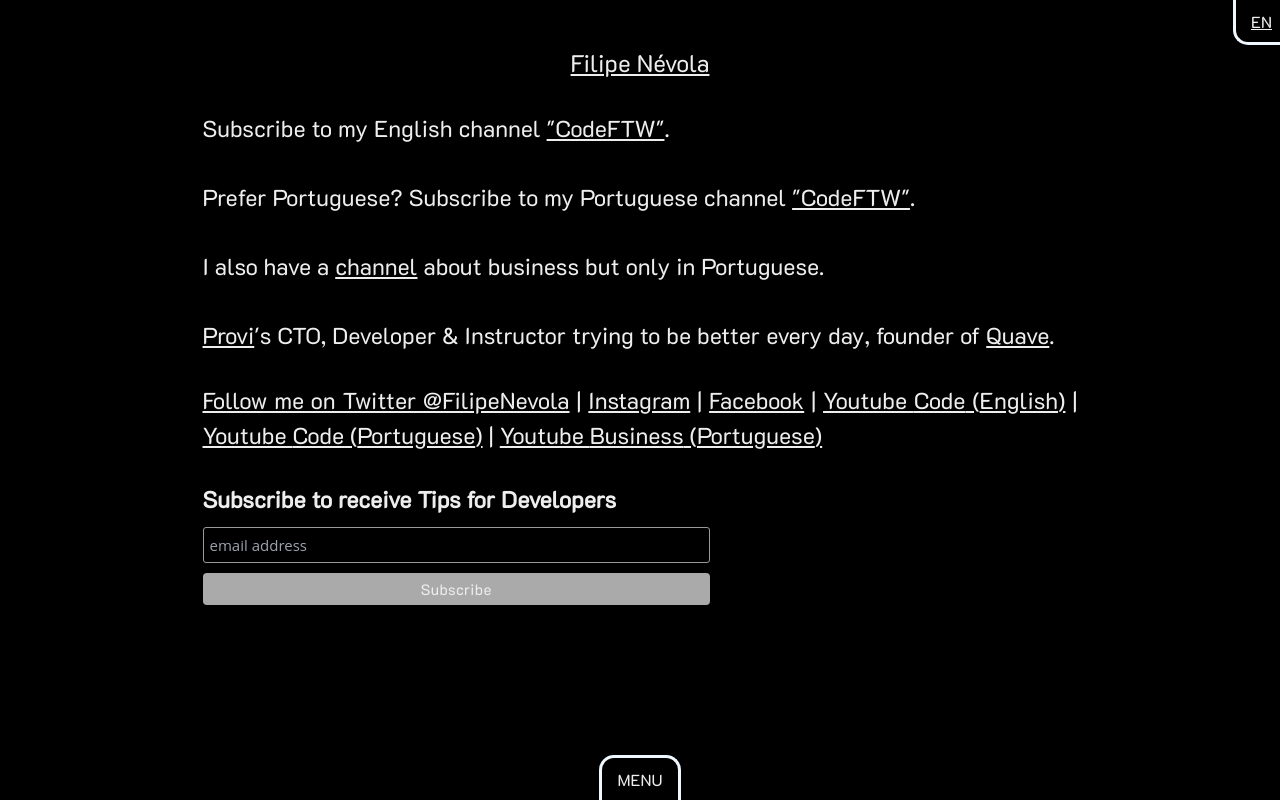
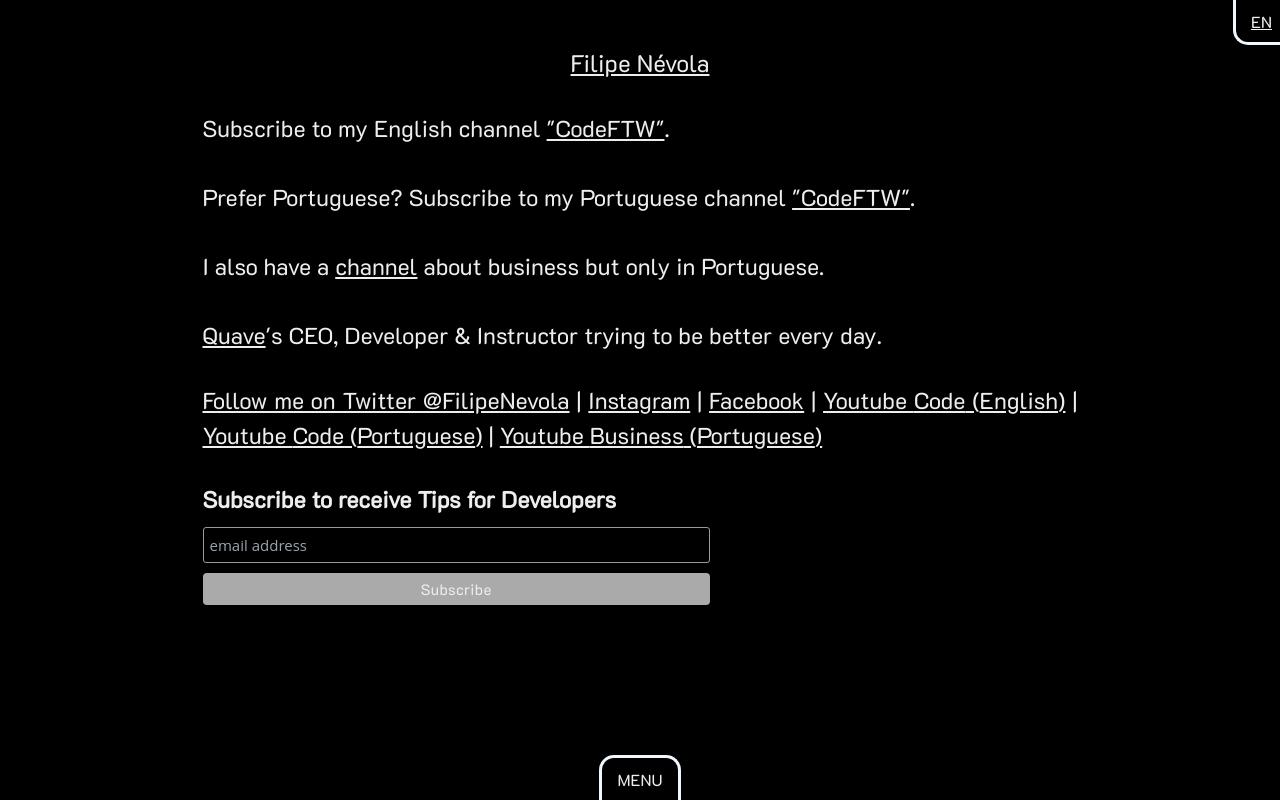
Before and after one commit to filipenevola/filipenevola, a Next.js app: page / in a window 1280 px wide. Built offline with nearby package versions, Linux system fonts and the light colour scheme.

Commit message:
updating about

```diff
--- a/pages/about.js
+++ b/pages/about.js
@@ -23,7 +23,7 @@
       </p>
     ),
     work: key => (
-      <p key={key}>Currently I work as Provi's CTO and I produce content for my YouTube channels.</p>
+      <p key={key}>Currently I'm Quave's CEO and I produce content on CodeFTW.</p>
     )
   },
   pt: {
@@ -47,7 +47,7 @@
     ),
     work: key => (
       <p key={key}>
-        Atualmente eu trabalho como CTO da Provi e produzo conteúdo nos meus canais no YouTube.
+        Sou CEO da Quave e produzo conteúdo para o CodeFTW.
       </p>
     )
   }
--- a/pages/index.js
+++ b/pages/index.js
@@ -14,9 +14,8 @@
         I also have a <a
         href="https://www.youtube.com/channel/UC4Qdgi2wJxNOQ5JQ3wJBGJw">channel</a> about
         business but only in Portuguese.<br/><br/>
-        <a href="https://twitter.com/sejaprovi">Provi</a>'s CTO, Developer
-        & Instructor trying to be better every day, founder of{" "}
-        <a href="https://twitter.com/quaveDev">Quave</a>.
+        <a href="https://twitter.com/quaveDev">Quave</a>'s CEO, Developer
+        & Instructor trying to be better every day.
       </p>
     )
   },
@@ -30,10 +29,8 @@
         Vamos conversar sobre Negócios? <a
         href="https://www.youtube.com/channel/UC4Qdgi2wJxNOQ5JQ3wJBGJw">"Inspirando Provocando"</a> é o meu canal onde falo sobre Dinheiro e Negócios de
         uma forma diferente.<br/><br/>
-        CTO da <a href="https://twitter.com/sejaprovi">Provi</a>,
-        Desenvolvedor e Instrutor tentando ser melhor todos os dias, fundador
-        da{" "}
-        <a href="https://twitter.com/quaveDev">Quave</a>.
+        CEO da <a href="https://twitter.com/quaveDev">Quave</a>,
+        Desenvolvedor e Instrutor tentando ser melhor todos os dias.
       </p>
     )
   }
```
Also changed, not shown: 1 other file (tests, documents, lock files or other folders).
